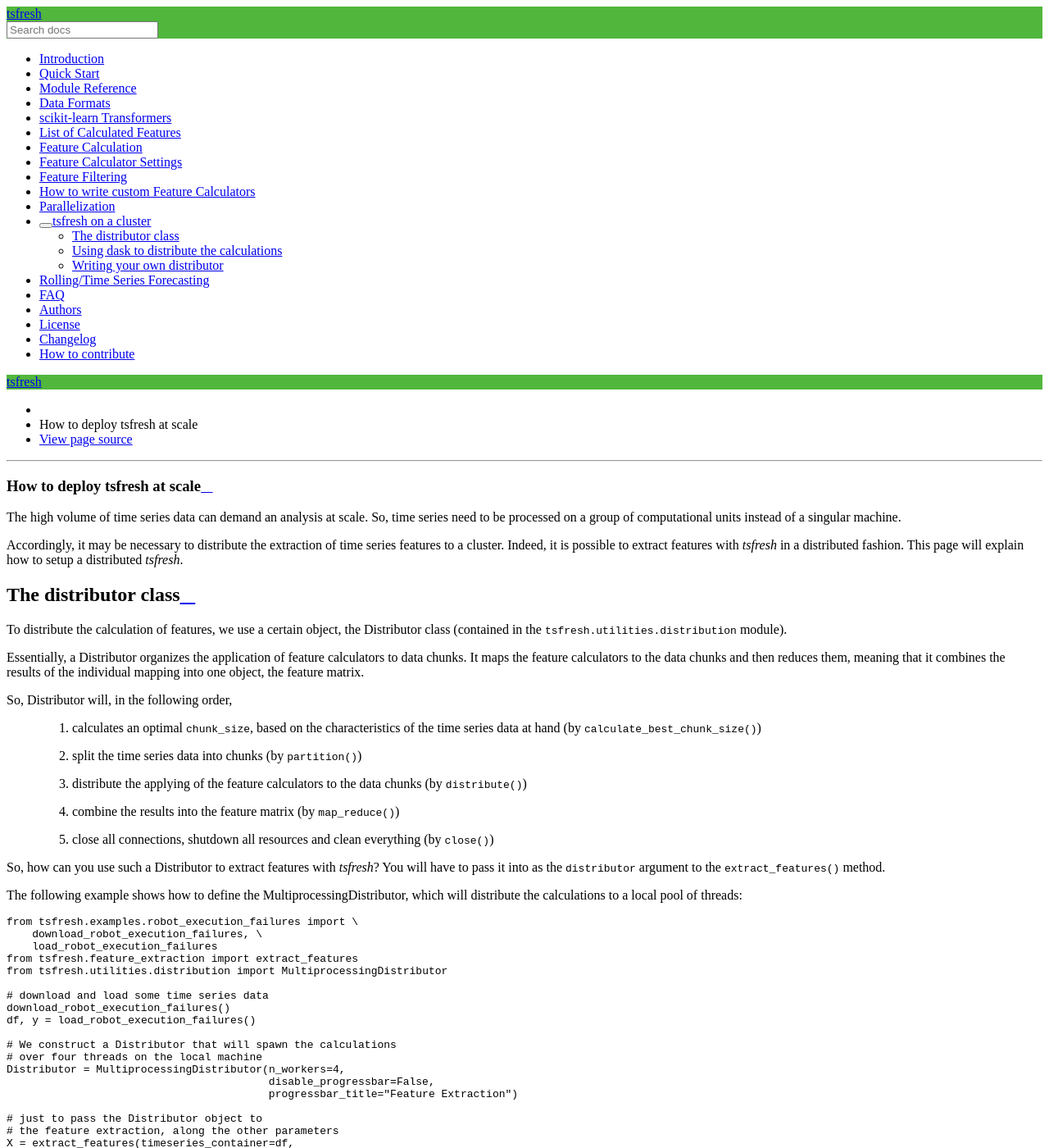
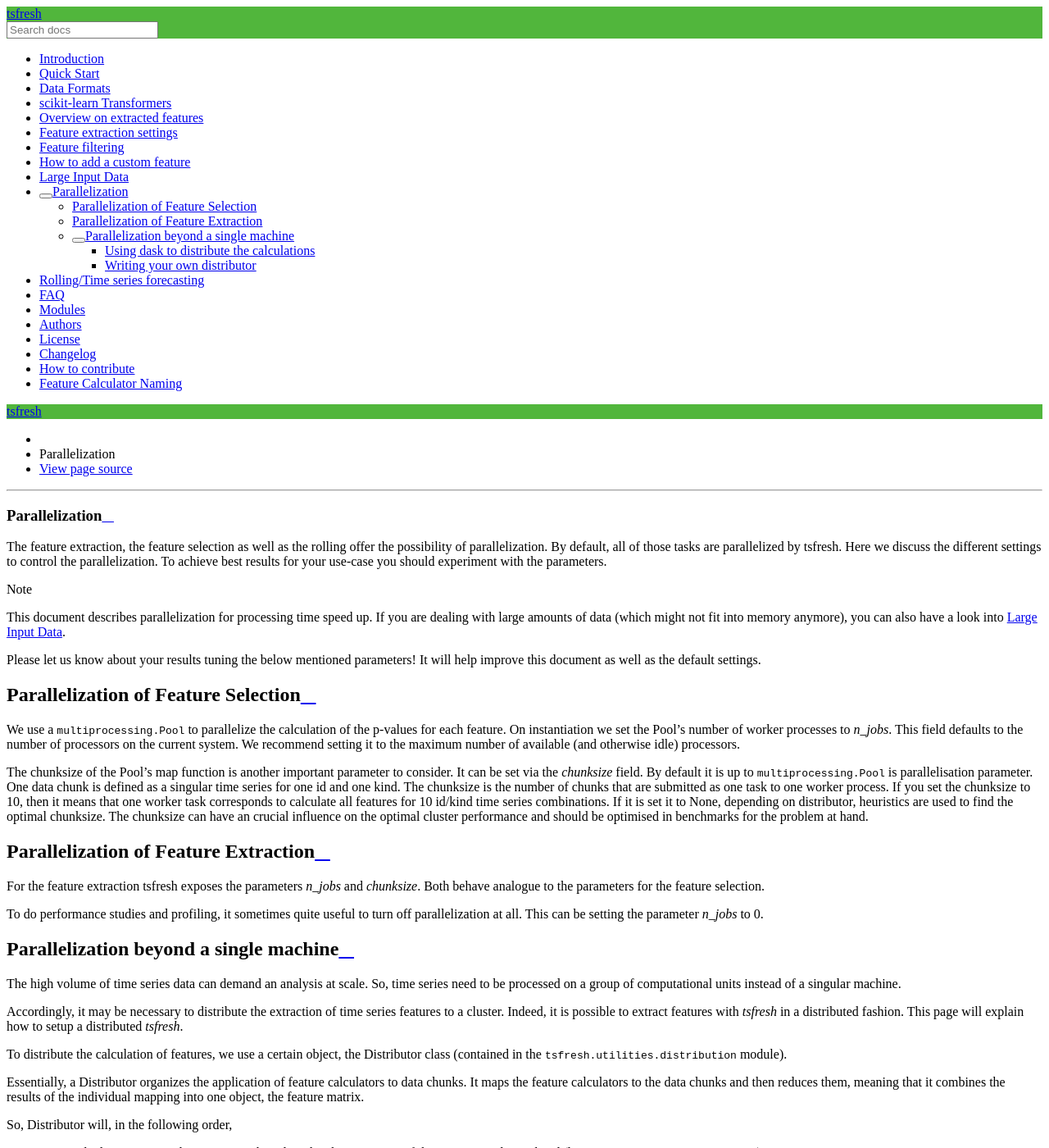
Before and after one commit to blue-yonder/tsfresh, a Sphinx documentation site: the page built from docs/text/tsfresh_on_a_cluster.rst, in a window 1280 px wide and 1400 px high. Shown: the whole window at 82% size. Built offline with Sphinx 7.4.7 and the Read the Docs theme 2.0.0, drawn with Linux system fonts in a browser that asks for light colours; formulas are drawn with MathJax 3; the version number could not be read and is left out; some of the changed text lies outside the part shown.

Commit message:
Reworked the documentation for the new features

```diff
--- a/docs/text/feature_extraction_settings.rst
+++ b/docs/text/feature_extraction_settings.rst
@@ -12,7 +12,7 @@
 -------------------------------------------------
 
 So, to just calculate a comprehensive set of features, call the :func:`tsfresh.extract_features` method without
-passing a `default_fc_parameters` or `kind_to_fc_parameters` object, which means you are using the default options
+passing a ``default_fc_parameters`` or ``kind_to_fc_parameters`` object, which means you are using the default options
 (which will use all feature calculators in this package for what we think are sane default parameters).
 
 For the advanced: How do I set the parameters for all kind of time series?
@@ -29,7 +29,7 @@
 >>> from tsfresh.feature_extraction import extract_features
 >>> extract_features(df, default_fc_parameters=settings)
 
-The `default_fc_parameters` is expected to be a dictionary, which maps feature calculator names
+The ``default_fc_parameters`` is expected to be a dictionary, which maps feature calculator names
 (the function names you can find in the :mod:`tsfresh.feature_extraction.feature_calculators` file) to a list
 of dictionaries, which are the parameters with which the function will be called (as key value pairs). Each function
 parameter combination, that is in this dict will be called during the extraction and will produce a feature.
@@ -79,7 +79,7 @@
 It is also possible, to control the features to be extracted for the different kinds of time series individually.
 You can do so by passing another dictionary to the extract function as a
 
-`kind_to_fc_parameters` = {"kind" : `fc_parameters`}
+  kind_to_fc_parameters = {"kind" : fc_parameters}
 
 parameter. This dict must be a mapping from kind names (as string) to `fc_parameters` objects,
 which you would normally pass as an argument to the `default_fc_parameters` parameter.
--- a/docs/text/introduction.rst
+++ b/docs/text/introduction.rst
@@ -46,8 +46,6 @@
 Currently, tsfresh is not suitable
 
     * for usage with streaming data
-    * for batch processing over a distributed architecture when different time series are fragmented over different computational units
-      (but see how to use ``tsfresh`` on a cluster in :ref:`tsfresh-on-a-cluster-label`)
     * to train models on the features (we do not want to reinvent the wheel, check out the python package
       `scikit-learn <http://scikit-learn.org/stable/>`_ for example)
 
@@ -61,6 +59,7 @@
 extract features from time series.
 It is also possible to use hctsa from within python by means of the `pyopy <https://github.com/strawlab/pyopy>`_
 package.
+There also exist `featuretools <https://www.featuretools.com/>`_, `FATS <http://isadoranun.github.io/tsfeat/>`_ and `cesium <http://cesium-ml.org/>`_.
 
 References
 ----------
--- a/docs/text/tsfresh_on_a_cluster.rst
+++ b/docs/text/tsfresh_on_a_cluster.rst
@@ -3,8 +3,54 @@
 .. role:: python(code)
     :language: python
 
-How to deploy tsfresh at scale
-==============================
+Parallelization
+===============
+
+The feature extraction, the feature selection as well as the rolling offer the possibility of parallelization.
+By default, all of those tasks are parallelized by tsfresh.
+Here we discuss the different settings to control the parallelization.
+To achieve best results for your use-case you should experiment with the parameters.
+
+.. NOTE::
+    This document describes parallelization for processing time speed up.
+    If you are dealing with large amounts of data (which might not fit into memory anymore),
+    you can also have a look into :ref:`large-data-label`.
+
+Please let us know about your results tuning the below mentioned parameters! It will help improve this document as
+well as the default settings.
+
+Parallelization of Feature Selection
+------------------------------------
+
+We use a :class:`multiprocessing.Pool` to parallelize the calculation of the p-values for each feature. On
+instantiation we set the Pool's number of worker processes to
+`n_jobs`. This field defaults to
+the number of processors on the current system. We recommend setting it to the maximum number of available (and
+otherwise idle) processors.
+
+The chunksize of the Pool's map function is another important parameter to consider. It can be set via the
+`chunksize` field. By default it is up to
+:class:`multiprocessing.Pool` is parallelisation parameter. One data chunk is
+defined as a singular time series for one id and one kind. The chunksize is the
+number of chunks that are submitted as one task to one worker process.  If you
+set the chunksize to 10, then it means that one worker task corresponds to
+calculate all features for 10 id/kind time series combinations.  If it is set it
+to None, depending on distributor, heuristics are used to find the optimal
+chunksize.  The chunksize can have an crucial influence on the optimal cluster
+performance and should be optimised in benchmarks for the problem at hand.
+
+Parallelization of Feature Extraction
+-------------------------------------
+
+For the feature extraction tsfresh exposes the parameters
+`n_jobs` and `chunksize`. Both behave analogue to the parameters
+for the feature selection.
+
+To do performance studies and profiling, it sometimes quite useful to turn off parallelization at all. This can be
+setting the parameter `n_jobs` to 0.
+
+Parallelization beyond a single machine
+---------------------------------------
 
 The high volume of time series data can demand an analysis at scale.
 So, time series need to be processed on a group of computational units instead of a singular machine.
@@ -12,9 +58,6 @@
 Accordingly, it may be necessary to distribute the extraction of time series features to a cluster.
 Indeed, it is possible to extract features with *tsfresh* in a distributed fashion.
 This page will explain how to setup a distributed *tsfresh*.
-
-The distributor class
-'''''''''''''''''''''
 
 To distribute the calculation of features, we use a certain object, the Distributor class (contained in the
 :mod:`tsfresh.utilities.distribution` module).
@@ -95,6 +138,12 @@
 We provide distributor for the `dask framework <https://dask.pydata.org/en/latest/>`_, where
 *"Dask is a flexible parallel computing library for analytic computing."*
 
+.. NOTE::
+    This part of the documentation only handles parallelizing the computation using
+    a dask cluster. The input and output are still pandas objects.
+    If you want to use dask's capabilities to scale to data beyond your local
+    memory, have a look into :ref:`large-data-label`.
+
 Dask is a great framework to distribute analytic calculations to a cluster.
 It scales up and down, meaning that you can even use it on a singular machine.
 The only thing that you will need to run *tsfresh* on a Dask cluster is the ip address and port number of the
```
Also changed, not shown: docs/index.rst (+18 -18 lines), docs/text/data_formats.rst (+9 -7 lines), docs/text/feature_calculation.rst (+2 -5 lines), docs/text/large_data.rst (added, +84 -0 lines), docs/text/parallelization.rst (deleted, +0 -42 lines).
